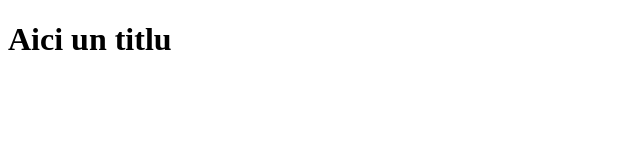
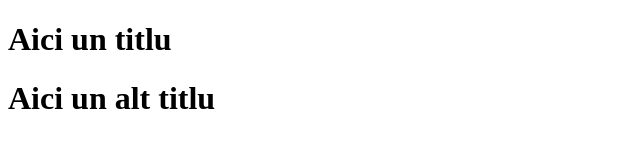
Before and after one commit to virgilotto/skillbraintest, a plain HTML site: page index.html in a window 1280 px wide. Shown: the whole page, without its empty margins (0-640 px from the left). Drawn offline with Linux system fonts and the light colour scheme.

Commit message:
Am mai adaugat inca un h1

```diff
--- a/index.html
+++ b/index.html
@@ -12,5 +12,6 @@
     <div></div>
     <div></div>
     <h1>Aici un titlu</h1>
+    <h1>Aici un alt titlu</h1>
   </body>
 </html>
```
